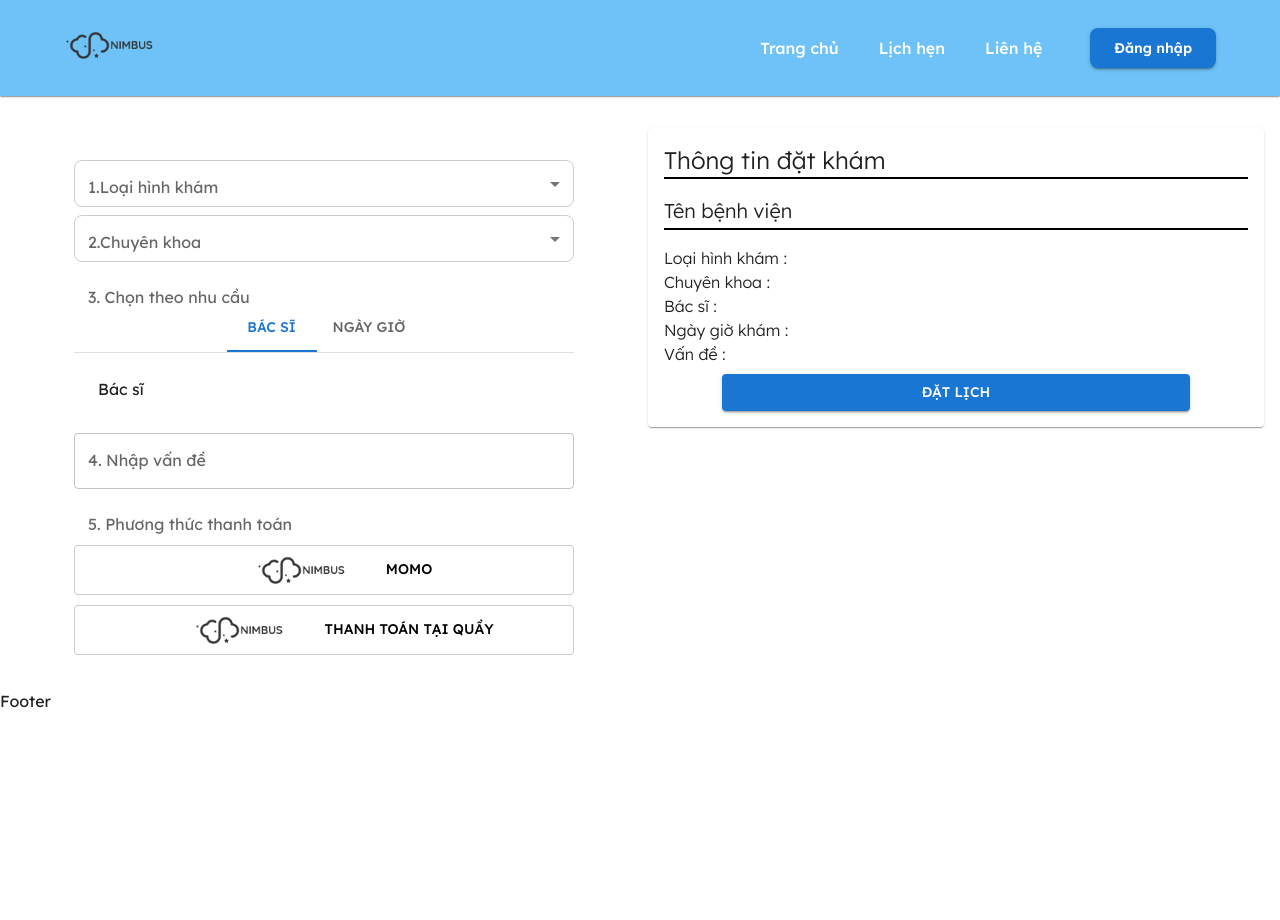
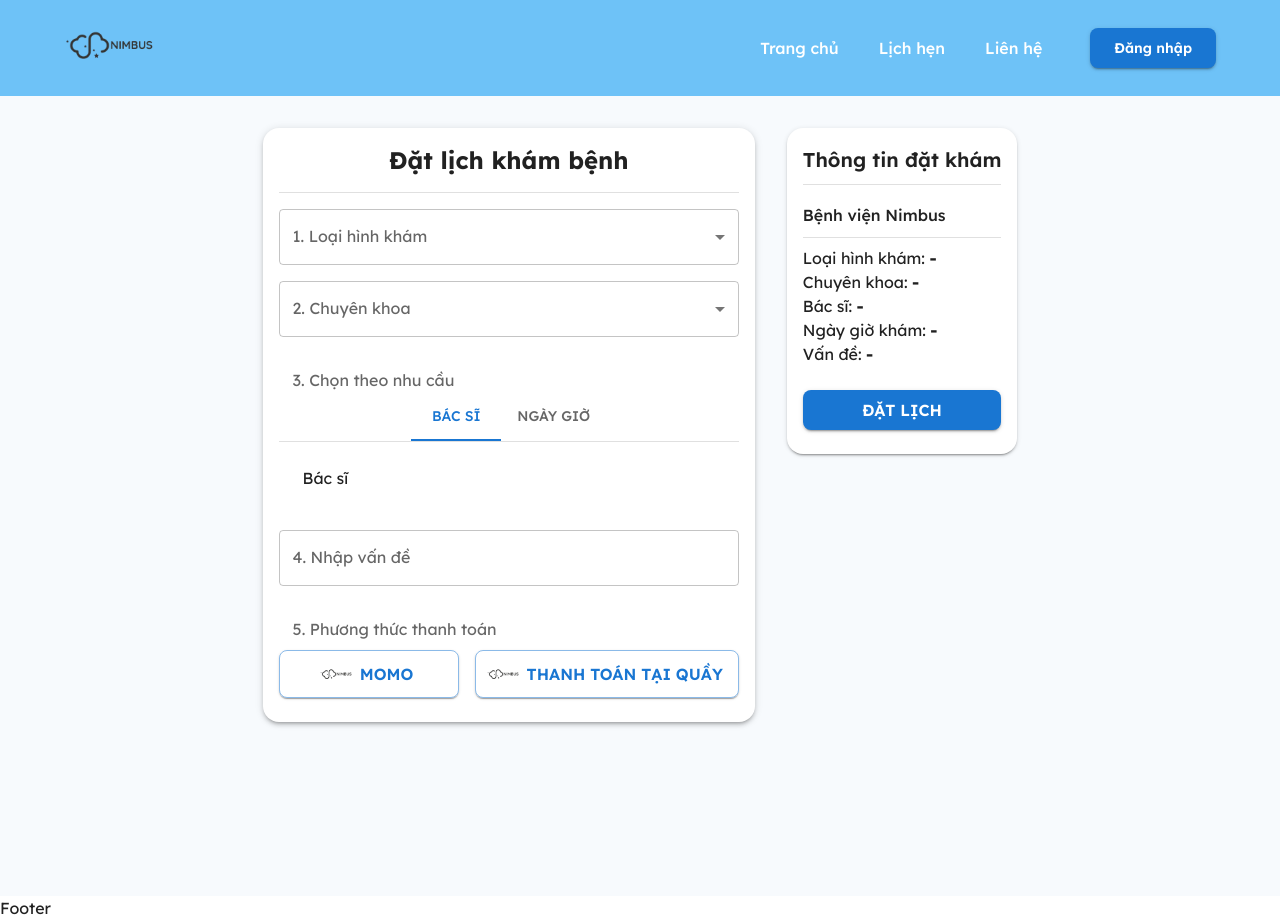
Before and after one commit to FPOLY-DoAn/Fe-Booking-Nimbus, a React app: page /lich-kham in a window 1280 px wide. Before the commit the page ends 800 px from the top, so only its background shows below. Built offline with nearby package versions, Linux system fonts and the light colour scheme; the HTML template or start-up script is replaced by a standard one.

Commit message:
add alert MUI, error OTP

```diff
--- a/src/components/OTPInput.jsx
+++ b/src/components/OTPInput.jsx
@@ -136,7 +136,7 @@ const OTPInput = ({ length = 6, onComplete }) => {
         <Button
           color="primary"
           onClick={() => {
-            /* Thêm logic gửi lại mã ở đây */
+
           }}
         >
           Gửi lại
--- a/src/components/ProtectedRoute.js
+++ b/src/components/ProtectedRoute.js
@@ -13,7 +13,7 @@ const ProtectedRoute = () => {
   //   return <Navigate to="/" replace />;
   // }
 
-  // return <Outlet />;
+  return <Outlet />;
 };
 
 export default ProtectedRoute;
--- a/src/pages/User/Appointment.jsx
+++ b/src/pages/User/Appointment.jsx
@@ -1,158 +1,128 @@
-import * as React from 'react';
-import { styled } from '@mui/material/styles';
-import Box from '@mui/material/Box';
-import Paper from '@mui/material/Paper';
-import Grid from '@mui/material/Grid';
-import logoNimbus from '../../assets/Nimbus.png';
+import * as React from 'react'
+import { styled } from '@mui/material/styles'
 import {
-  Select,
-  MenuItem,
-  FormControl,
+  Box,
+  Grid,
+  Card,
+  CardContent,
   Typography,
   TextField,
   Button,
   InputLabel,
-} from '@mui/material';
-import Tabs from '../../components/Tab';
+  Select,
+  MenuItem,
+  FormControl,
+  Divider,
+  Stack,
+  useMediaQuery,
+} from '@mui/material'
+import logoNimbus from '../../assets/Nimbus.png'
+import Tabs from '../../components/Tab'
 
 const Form = styled('form')(() => ({
   display: 'flex',
   flexDirection: 'column',
-  alignItems: 'center',
-}));
-const StyledFormControl = styled(FormControl)(() => ({
+  gap: 20,
+  width: '100%',
+}))
+
+const StyledFormControl = styled(FormControl)(({ theme }) => ({
+  width: '100%',
+}))
+
+const MyButton = styled(Button)(({ theme }) => ({
+  minWidth: 180,
+  height: 48,
+  borderRadius: 8,
+  fontWeight: 600,
+  fontSize: 16,
   marginBottom: 8,
-  width: 500,
-}));
-
-const StyledSelect = styled(Select)(({ theme }) => ({
-  borderRadius: 8,
-  minWidth: '100%',
-  margin: '0 auto',
-  textAlign: 'center',
-  '& .MuiSelect-select': {
-    padding: theme.spacing(1.5),
-    textAlign: 'center',
-  },
-  '& fieldset': {
-    border: '1px solid #ccc',
-  },
-}));
-
-const Label = styled(Typography)(({}) => ({
-  marginBottom: 1,
-  fontWeight: 100,
-}));
-
-const MyPaper = styled(Paper)(({ theme }) => ({
-  padding: theme.spacing(2),
-  Width: 200,
-  margin: '0 auto',
-}));
-
-const UnderLine = styled('div')(() => ({
-  width: '100%',
-  borderBottom: '2px solid rgb(0, 0, 0)',
-  marginBottom: '16px',
-}));
-
-const handleSubmit = (e) => {};
+  boxShadow: theme.shadows[1],
+}))
 
 const serviceTypeOptions = [
   { value: 'kt', label: 'Khám thường' },
   { value: 'kdv', label: 'Khám dịch vụ' },
-];
-
-const MyButton = styled(Button)(({ theme }) => ({
-  minWidth: 500,
-  height: 50,
-  border: '1px solid #ccc',
-  color: 'black',
-  marginBottom: 10,
-}));
+]
 
 const specialtyOptions = [
-  {
-    value: 'khoaTamThan',
-    label: 'Khoa tâm thần',
-  },
-  {
-    value: 'khoaTaiMuiHong',
-    label: 'Khoa tai mũi họng',
-  },
-  {
-    value: 'khoaMat',
-    label: 'Khoa mắt',
-  },
-  {
-    value: 'khoaRangHamMat',
-    label: 'Khoa răng hàm mặt',
-  },
-];
-
+  { value: 'khoaTamThan', label: 'Khoa tâm thần' },
+  { value: 'khoaTaiMuiHong', label: 'Khoa tai mũi họng' },
+  { value: 'khoaMat', label: 'Khoa mắt' },
+  { value: 'khoaRangHamMat', label: 'Khoa răng hàm mặt' },
+]
 
 export default function Appointment() {
-  const [serviceType, setServiceType] = React.useState('');
-  const [specialty, setSpecialty] = React.useState('');
-  const [note, setNote] = React.useState('');
+  const [serviceType, setServiceType] = React.useState('')
+  const [specialty, setSpecialty] = React.useState('')
+  const [note, setNote] = React.useState('')
+  const isMobile = useMediaQuery('(max-width:600px)')
 
   const selectedService = serviceTypeOptions.find(
-    (option) => option.value === serviceType,
-  );
-
+    (option) => option.value === serviceType
+  )
   const selectedSpecialty = specialtyOptions.find(
-    (option) => option.value === specialty,
-  );
+    (option) => option.value === specialty
+  )
 
   return (
     <Box
       sx={{
-        flexGrow: 2,
-        margin: 2,
-        marginTop: 4,
-        fontFamily: 'Times New Roman',
+        flexGrow: 1,
+        p: isMobile ? 1 : 4,
+        background: '#f7fafd',
+        minHeight: '100vh',
       }}
     >
-      <Grid container spacing={2} columns={12}>
-        <Grid size={6}>
-          <Form onSubmit={handleSubmit}>
-            <StyledFormControl sx={{ marginTop: 4 }}>
-              <InputLabel id="service-type-label">1.Loại hình khám</InputLabel>
-              <StyledSelect
+      <Grid container spacing={4} justifyContent="center">
+        <Grid item xs={12} md={6}>
+          <Card sx={{ borderRadius: 4, boxShadow: 3 }}>
+            <CardContent>
+              <Typography variant="h5" fontWeight={700} align="center" mb={2}>
+                Đặt lịch khám bệnh
+              </Typography>
+              <Divider sx={{ mb: 2 }} />
+              <Form>
+                <Stack spacing={2}>
+                  <StyledFormControl>
+                    <InputLabel id="service-type-label">
+                      1. Loại hình khám
+                    </InputLabel>
+                    <Select
                       value={serviceType}
                       labelId="service-type-label"
-                label="1.Loại hình khám"
+                      label="1. Loại hình khám"
                       onChange={(e) => setServiceType(e.target.value)}
                       variant="outlined"
-                fullWidth={false}
+                      fullWidth
                     >
                       {serviceTypeOptions.map((option) => (
                         <MenuItem key={option.value} value={option.value}>
                           {option.label}
                         </MenuItem>
                       ))}
-              </StyledSelect>
+                    </Select>
                   </StyledFormControl>
                   <StyledFormControl>
-              <InputLabel id="specialty-label">2.Chuyên khoa</InputLabel>
-              <StyledSelect
+                    <InputLabel id="specialty-label">2. Chuyên khoa</InputLabel>
+                    <Select
                       value={specialty}
                       labelId="specialty-label"
-                label="2.Chuyên khoa"
+                      label="2. Chuyên khoa"
                       onChange={(e) => setSpecialty(e.target.value)}
                       variant="outlined"
-                fullWidth={false}
+                      fullWidth
                     >
                       {specialtyOptions.map((option) => (
                         <MenuItem key={option.value} value={option.value}>
                           {option.label}
                         </MenuItem>
                       ))}
-              </StyledSelect>
+                    </Select>
                   </StyledFormControl>
                   <StyledFormControl>
-              <InputLabel>3. Chọn theo nhu cầu</InputLabel>
-              <Box sx={{ mt: 4.2 }}>
+                    <InputLabel >3. Chọn theo nhu cầu</InputLabel>
+                    <Box sx={{ mt: 5 }}>
                       <Tabs />
                     </Box>
                   </StyledFormControl>
@@ -161,66 +131,90 @@ export default function Appointment() {
                       id="note-textField"
                       label="4. Nhập vấn đề"
                       variant="outlined"
-                fullWidth={false}
+                      fullWidth
                       onChange={(e) => setNote(e.target.value)}
                     />
                   </StyledFormControl>
                   <StyledFormControl>
                     <InputLabel>5. Phương thức thanh toán</InputLabel>
-              <Box sx={{ mt: 6 }}>
-                <MyButton>
+                    <Stack
+                      direction={isMobile ? 'column' : 'row'}
+                      spacing={2}
+                      mt={6}
+                    >
+                      <MyButton
+                        variant="outlined"
+                        startIcon={
                           <img
                             src={logoNimbus}
                             alt="Logo"
-                    style={{ height: 90, marginInlineEnd: 100, margin: 40 }}
+                            style={{ height: 32 }}
                           />
+                        }
+                      >
                         MOMO
                       </MyButton>
-                <MyButton>
+                      <MyButton
+                        variant="outlined"
+                        startIcon={
                           <img
                             src={logoNimbus}
                             alt="Logo"
-                    style={{ height: 90, marginInlineEnd: 100, margin: 40 }}
+                            style={{ height: 32 }}
                           />
+                        }
+                      >
                         Thanh toán tại quầy
                       </MyButton>
-              </Box>
+                    </Stack>
                   </StyledFormControl>
+                </Stack>
               </Form>
+            </CardContent>
+          </Card>
         </Grid>
-        <Grid size={6}>
-          <MyPaper>
-            <Label variant="h5">Thông tin đặt khám</Label>
-            <UnderLine></UnderLine>
-            <Label variant="h6">Tên bệnh viện</Label>
-            <UnderLine></UnderLine>
-            <Label variant="h7">
-              Loại hình khám : {selectedService?.label}
-            </Label>
-            <br />
-            <Label variant="h7">Chuyên khoa : {selectedSpecialty?.label}</Label>
-            <br />
-            <Label variant="h7">Bác sĩ : </Label>
-            <br />
-            <Label variant="h7">Ngày giờ khám : </Label>
-            <br />
-            <Label variant="h7">Vấn đề : {note}</Label>
-            <br />
+        <Grid item xs={12} md={5}>
+          <Card sx={{ borderRadius: 4, boxShadow: 2, background: '#fff' }}>
+            <CardContent>
+              <Typography variant="h6" fontWeight={600} mb={1}>
+                Thông tin đặt khám
+              </Typography>
+              <Divider sx={{ mb: 2 }} />
+              <Typography variant="subtitle1" fontWeight={500}>
+                Bệnh viện Nimbus
+              </Typography>
+              <Divider sx={{ my: 1 }} />
+              <Typography variant="body1">
+                Loại hình khám: <b>{selectedService?.label || '-'}</b>
+              </Typography>
+              <Typography variant="body1">
+                Chuyên khoa: <b>{selectedSpecialty?.label || '-'}</b>
+              </Typography>
+              <Typography variant="body1">
+                Bác sĩ: <b>-</b>
+              </Typography>
+              <Typography variant="body1">
+                Ngày giờ khám: <b>-</b>
+              </Typography>
+              <Typography variant="body1">
+                Vấn đề: <b>{note || '-'}</b>
+              </Typography>
               <Button
                 variant="contained"
                 sx={{
-                marginTop: 1,
-                mx: 'auto',
-                width: '80%',
-                alignItems: 'center',
-                display: 'block ',
+                  mt: 3,
+                  width: '100%',
+                  fontWeight: 600,
+                  fontSize: 16,
+                  borderRadius: 2,
                 }}
               >
                 Đặt lịch
               </Button>
-          </MyPaper>
+            </CardContent>
+          </Card>
         </Grid>
       </Grid>
     </Box>
-  );
+  )
 }
--- /dev/null
+++ b/src/services/ConfirmOTPService.js
@@ -0,0 +1,15 @@
+import axios from 'axios'
+
+const BASE_URL = 'http://localhost:2615'
+
+// Xác thực OTP từ email
+const ConfirmOTPService = async (otp) => {
+  try {
+    const response = await axios.post(`${BASE_URL}/auth/confirm_OTP?otp=${otp}`)
+    return response.data
+  } catch (error) {
+    throw error.response?.data
+  }
+}
+
+export default ConfirmOTPService
--- a/src/services/LoginService.js
+++ b/src/services/LoginService.js
@@ -8,7 +8,7 @@ const LoginService = async (email, matKhau) => {
       email,
       matKhau,
     })
-    console.log(response.data)
+    // console.log(response.data)
     return response.data
   }catch(error){
     console.log('Error details:', {
```
Also changed, not shown: src/components/Header/HeaderHome.jsx (+33 -6 lines), src/components/MuiAlertCustom.jsx (added, +31 -0 lines), src/pages/Auth/Login.jsx (+54 -11 lines), src/pages/Auth/OTP.jsx (+40 -3 lines), src/pages/Auth/Register.jsx (+51 -8 lines). Lines whose indentation alone changed are shown as unchanged.
